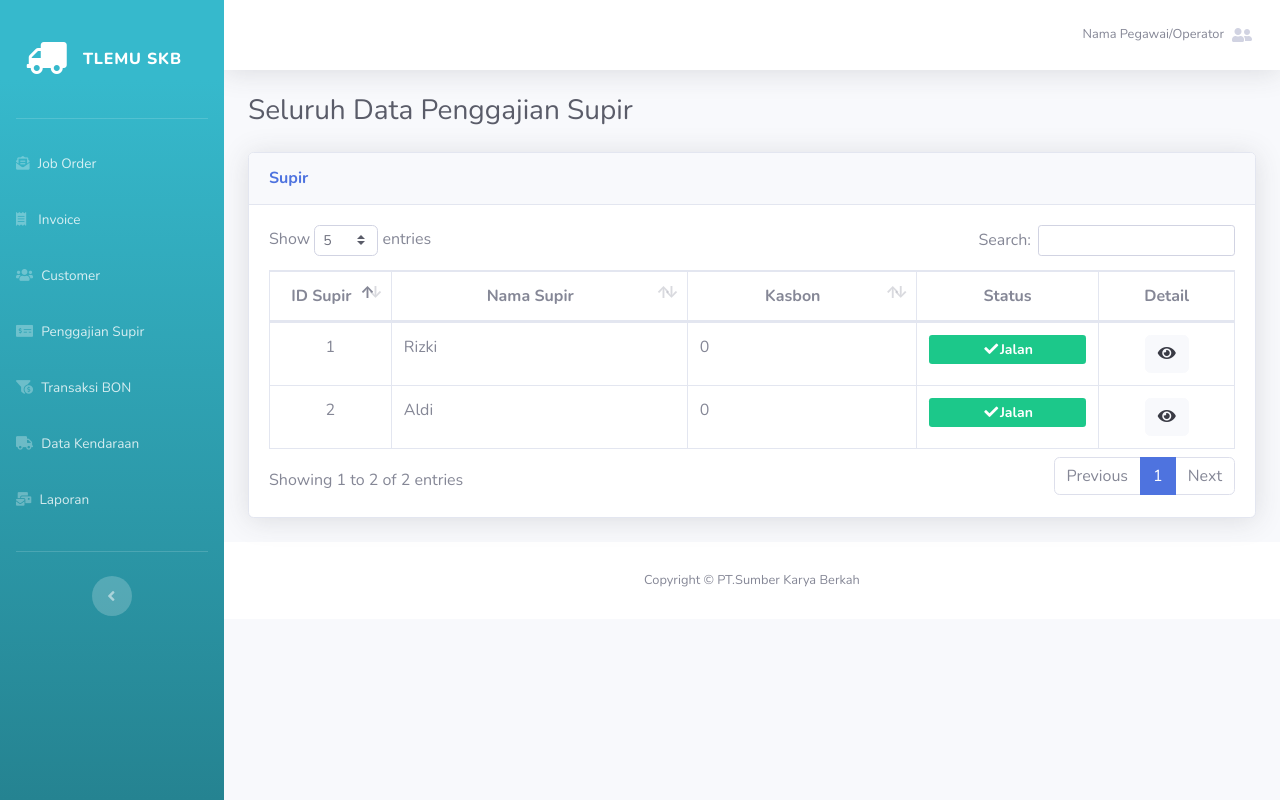
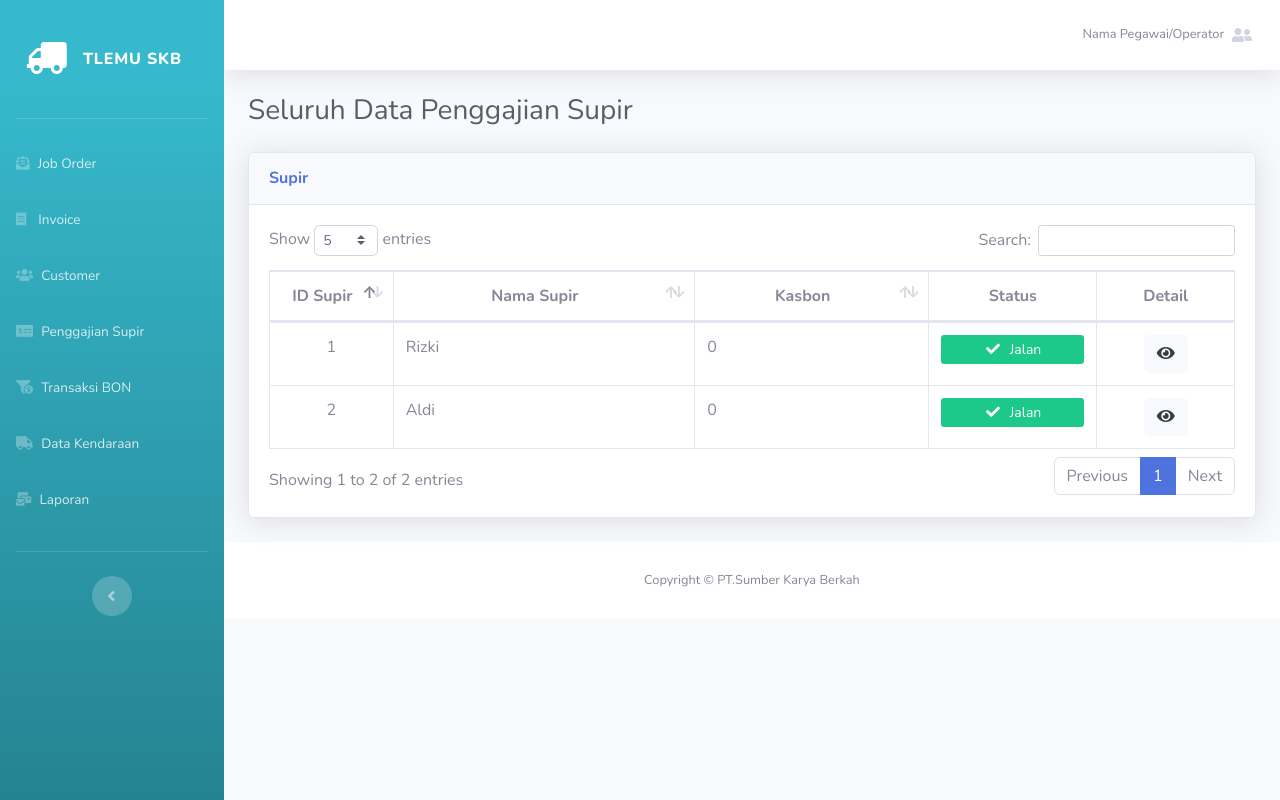
Before and after one commit to aldiindrawan12/SKB, a CodeIgniter app: page /skb/index.php/home/penggajian in a window 1280 px wide. Run offline with CodeIgniter, Linux system fonts and the light colour scheme; data comes from the database, SQL or seed files in the repository.

Commit message:
Update Penggajian

```diff
--- a/application/views/Home/penggajian.php
+++ b/application/views/Home/penggajian.php
@@ -17,7 +17,7 @@
                         <th class="text-center" width="3%" scope="col">ID Supir</th>
                         <th class="text-center" width="13%" scope="col">Nama Supir</th>
                         <th class="text-center" width="10%" scope="col">Kasbon</th>
-                        <th width="8%" scope="col">Status</th>
+                        <th width="7%" scope="col">Status</th>
                         <th width="5%" scope="col">Detail</th>
                     </tr>
                 </thead>
--- a/application/views/footer.php
+++ b/application/views/footer.php
@@ -341,14 +341,14 @@
                 },
                 {
                     "data": "status_jalan",
-                    className: 'text-center font-weight-bold',
+                    className: 'text-center',
                     "orderable": false,
                         render: function(data, type, row) {
                             if (data == "Jalan") {
-                                let html = "<span class='btn-sm btn-block btn-success'><i class='fa fa-fw fa-check'></i>" + data + "</span>";
+                                let html = "<span class='btn-sm btn-block btn-success'><i class='fa fa-fw fa-check mr-2'></i>" + data + "</span>";
                                 return html;
                             } else {
-                                let html = "<span class='btn-sm btn-block btn-warning'><i class='fa fa-fw fa-exclamation-circle'></i>" + data + "</span>";
+                                let html = "<span class='btn-sm btn-block btn-warning'><i class='fa fa-fw fa-exclamation-circle mr-2'></i>" + data + "</span>";
                                 return html;
                             }
                         }
```
